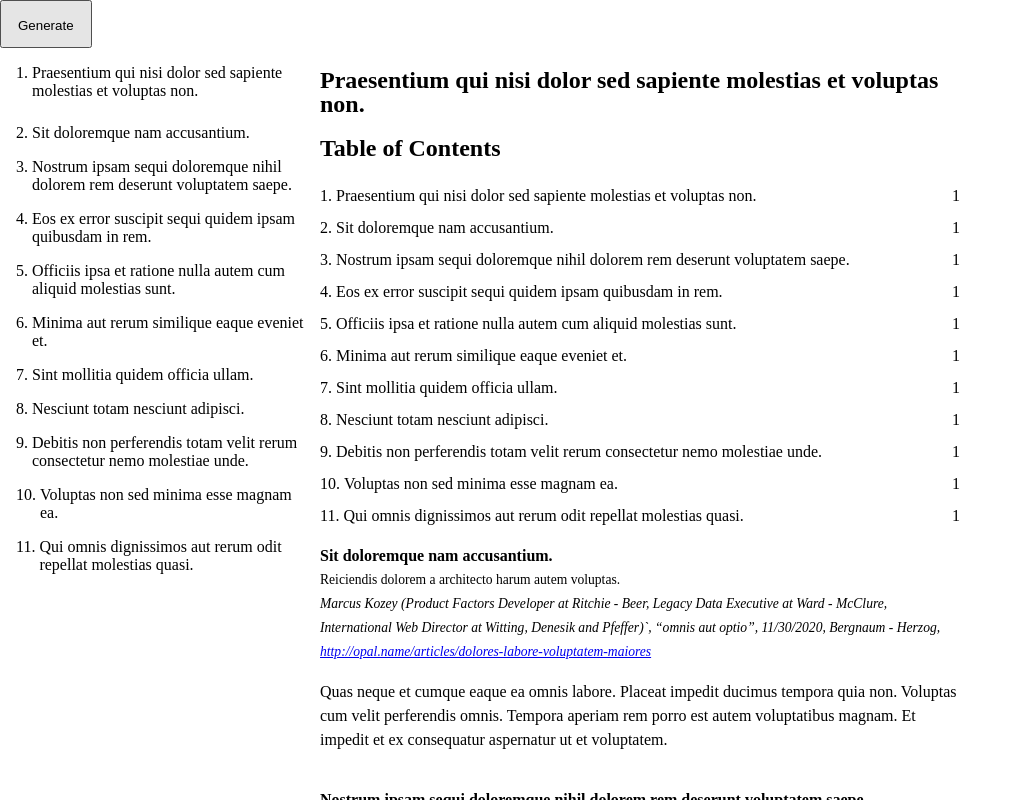
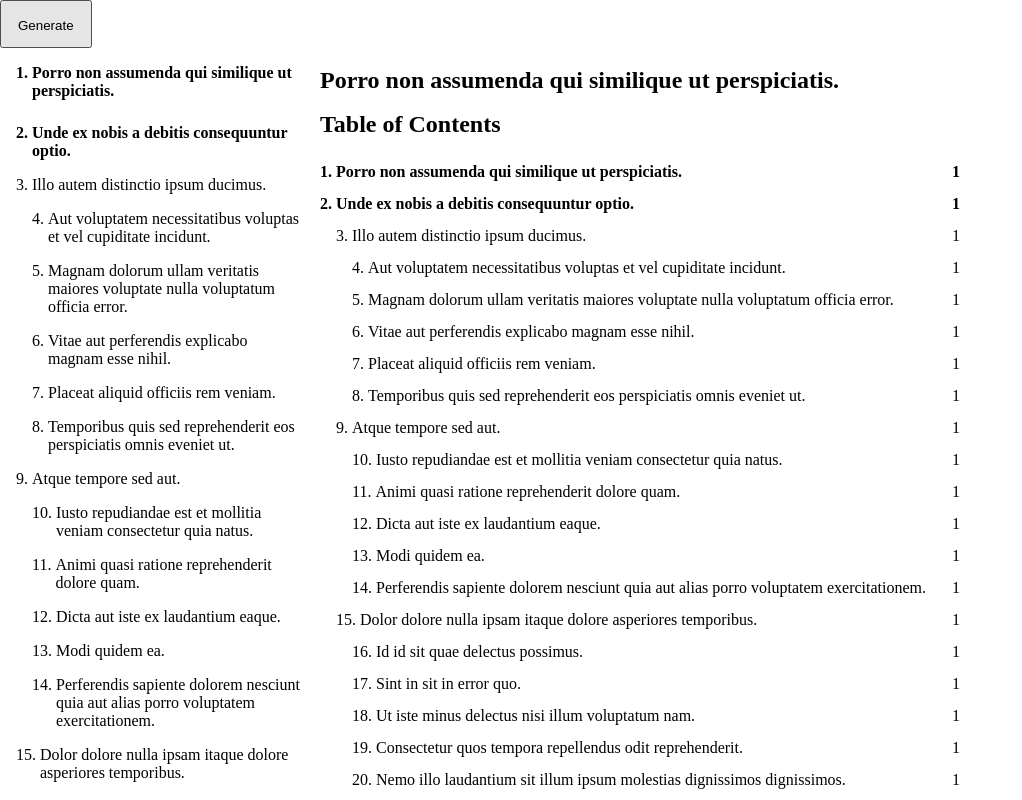
Before and after one commit to elijah-schow/research-software, a React (Create React App) app: page / in a window 1280 px wide. Both pictures are taken after a click on the button "Generate". Shown: the top 800 px of the page, without its empty margins (0-1022 px from the left). Built offline with nearby package versions, Linux system fonts and the light colour scheme.

Commit message:
Indent TOC and outline levels

```diff
--- a/src/Brief/Blocks/TOC/index.tsx
+++ b/src/Brief/Blocks/TOC/index.tsx
@@ -13,14 +13,19 @@ export const TOC: React.FC<TOCProps> = ({ state, dispatch, ...block}) => {
         <aside id={block.id} className="toc">
             <h2>{block.text}</h2>
             <ol className="toc-list">
-                {headings.map((block, index) => (
-                    <a className="toc-item" href={`#${block.id}`} role="listitem">
+                {headings.map((_block, index, _blocks) => (
+                    <a
+                        className={_block.type === 'heading'
+                            ? `toc-item level-${_block.level}`
+                            : `toc-item level-3`} // TODO: get current level
+                        href={`#${_block.id}`} role="listitem"
+                    >
                         <div>
                             <span className="toc-number">{index + 1}.&nbsp;</span>
                             <span className="toc-text">{
-                                block.type === 'evidence'
-                                    ? block.tag
-                                    : block.text
+                                _block.type === 'evidence'
+                                    ? _block.tag
+                                    : _block.text
                                 }
                             </span>
                         </div>
--- a/src/Brief/Blocks/TOC/style.css
+++ b/src/Brief/Blocks/TOC/style.css
@@ -22,3 +22,27 @@
 .toc-item:last-child {
     padding-bottom: 1rem;
 }
+
+.level-1 {
+    font-weight: bold;
+}
+
+.level-2 {
+    padding-left: 1rem;
+}
+
+.level-3 {
+    padding-left: 2rem;
+}
+
+.level-4 {
+    padding-left: 3rem;
+}
+
+.level-5 {
+    padding-left: 3rem;
+}
+
+.level-6 {
+    padding-left: 3rem;
+}
--- a/src/Outline/index.tsx
+++ b/src/Outline/index.tsx
@@ -13,7 +13,13 @@ const Outline: FC<OutlineProps> = ({ state: { brief: { blocks } }, dispatch }) =
         <aside className="outline">
             <ol className="outline-list">
                 {headings.map((block, index) => (
-                    <a className="outline-item" href={`#${block.id}`} role="listitem">
+                    <a
+                        className={block.type === 'heading'
+                            ? `outline-item level-${block.level}`
+                            : `outline-item level-3`}
+                        href={`#${block.id}`}
+                        role="listitem"
+                    >
                         <span className="outline-number">{index + 1}.&nbsp;</span>
                         <span className="outline-text">{
                             block.type === 'evidence'
--- a/src/Outline/style.css
+++ b/src/Outline/style.css
@@ -8,6 +8,8 @@
     width: 25%;
     padding: 0;
     margin: 0;
+    height: calc(100vh - 3rem);
+    overflow-y: auto;
 }
 
 .outline-item {
@@ -29,3 +31,28 @@
     padding-top: 0.5rem;
     padding-bottom: 0.5rem;
 }
+
+
+.level-1 {
+    font-weight: bold;
+}
+
+.level-2 {
+    padding-left: 1rem;
+}
+
+.level-3 {
+    padding-left: 2rem;
+}
+
+.level-4 {
+    padding-left: 3rem;
+}
+
+.level-5 {
+    padding-left: 3rem;
+}
+
+.level-6 {
+    padding-left: 3rem;
+}
--- a/src/factories.ts
+++ b/src/factories.ts
@@ -78,12 +78,21 @@ export const brief = (): Brief => {
     id = nanoid();
     blocks[id] = toc({ id });
 
-    const NUMBER_OF_CARDS = 10;
-
-    for (let id = 0; id < NUMBER_OF_CARDS; id++) {
-        const { id } = faker.random.objectElement(sources, "id");
-        const ev = evidence({ source: id });
-        blocks[ev.id] = ev;
+    const NUMBER_OF_SECTIONS = faker.random.number({ min: 3, max: 6 });
+    for (let section = 0; section < NUMBER_OF_SECTIONS; section++) {
+        const h1 = heading({ level: 1 });
+        blocks[h1.id] = h1;
+        const NUMBER_OF_SUBSECITONS = faker.random.number({ min: 3, max: 6 });
+        for(let subsection = 0; subsection < NUMBER_OF_SUBSECITONS; subsection++) {
+            const h2 = heading({ level: 2 });
+            blocks[h2.id] = h2;
+            const NUMBER_OF_CARDS = faker.random.number({ min: 3, max: 6 });
+            for (let id = 0; id < NUMBER_OF_CARDS; id++) {
+                const { id } = faker.random.objectElement(sources, "id");
+                const ev = evidence({ source: id });
+                blocks[ev.id] = ev;
+            }
+        }
     }
 
     return {
```
